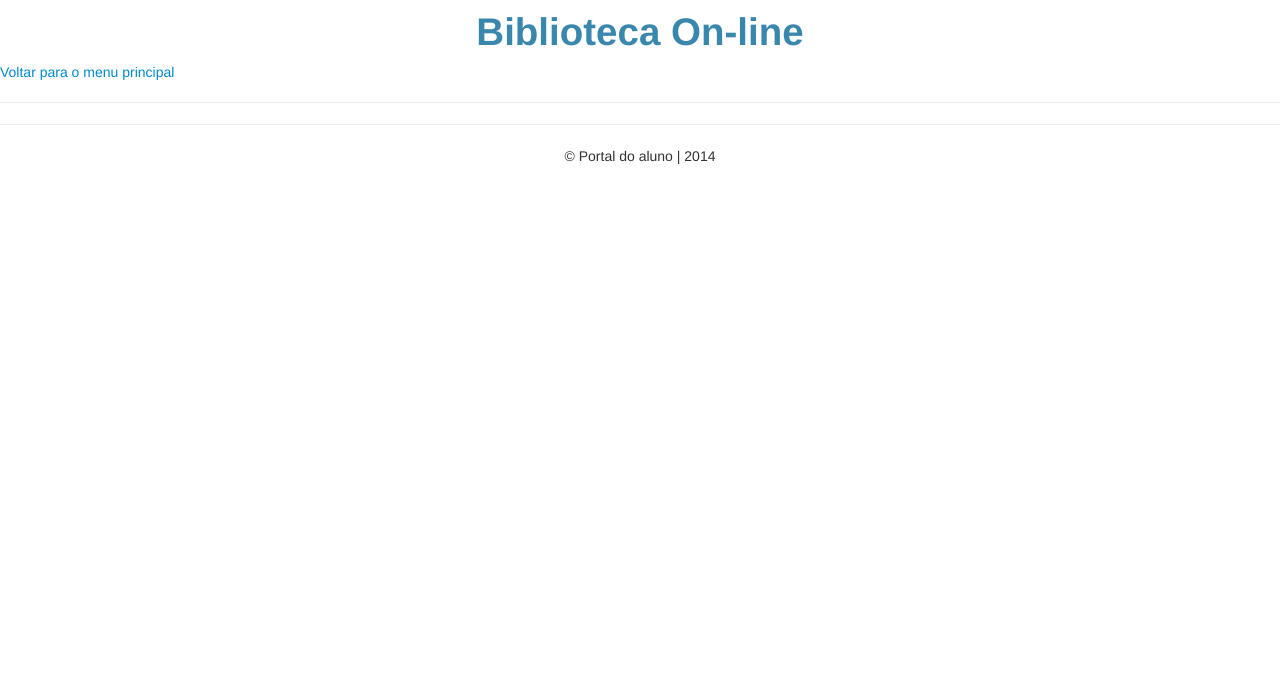
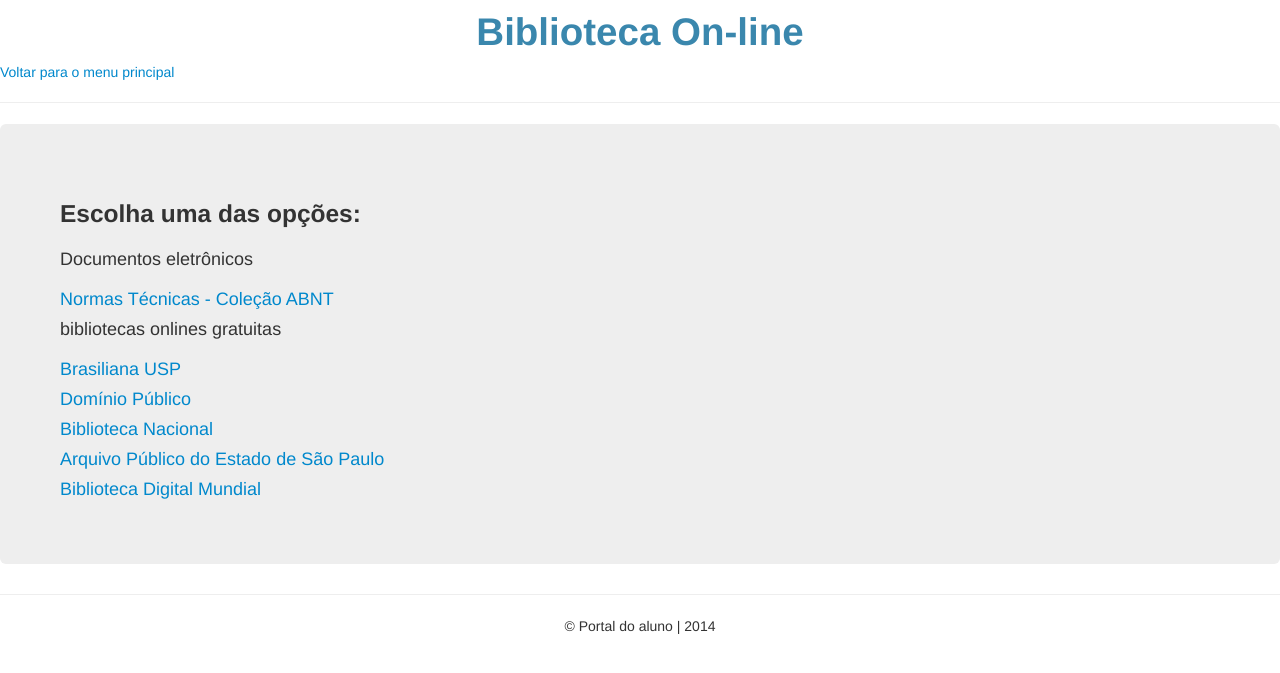
Before and after one commit to Vinijs/g1_trabalho, a Django app: page /biblioteca/ in a window 1280 px wide. Shown: the part 38-711 px from the top of the page. Run offline with Django 3.2, Linux system fonts and the light colour scheme; parts of the project's set-up code (start-up, migrations or seed data) failed here and were passed over; some libraries are stand-ins or nearby versions.

Commit message:
michel commit 18

```diff
--- a/projeto_Boletim/usuarios/templates/biblioteca.html
+++ b/projeto_Boletim/usuarios/templates/biblioteca.html
@@ -14,7 +14,18 @@
 
 <a href="/dashboard/">Voltar para o menu principal</a>
     <hr>
+        <div class="hero-unit">
+                <div align="left"><h3><p>Escolha uma das opções:</p></h3></div>
+                <div align="left"><p>Documentos eletrônicos</p></div>
+                <div align="left"><a href="http://www.abntcolecao.com.br/">Normas Técnicas - Coleção ABNT </a></div>
+                <div align="left"><p>bibliotecas onlines gratuitas</p></div>
+                <div align="left"><a href="http://www.bbm.usp.br/">Brasiliana USP</a></div>
+                <div align="left"><a href="http://www.dominiopublico.gov.br/pesquisa/PesquisaObraForm.jsp">Domínio Público</a></div>
+                <div align="left"><a href="http://www.bn.br/portal/">Biblioteca Nacional</a></div>
+                <div align="left"><a href="http://www.arquivoestado.sp.gov.br/">Arquivo Público do Estado de São Paulo</a></div>
+                <div align="left"><a href="http://www.wdl.org/pt/about/">Biblioteca Digital Mundial</a></div>
 
+        </div>
     <hr>
     <!-- RODAPE -->
     <footer>
```
Also changed, not shown: projeto_Boletim/db.sqlite3, 11 other files.
